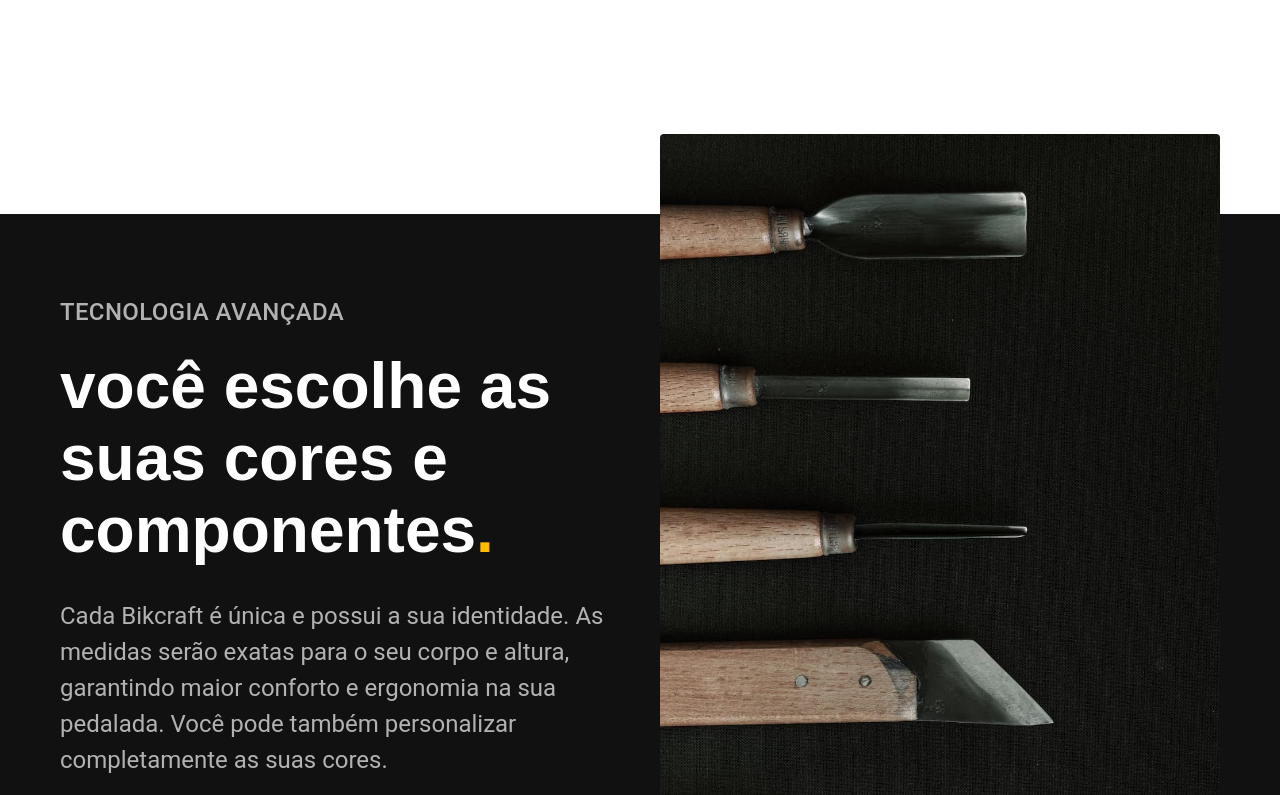
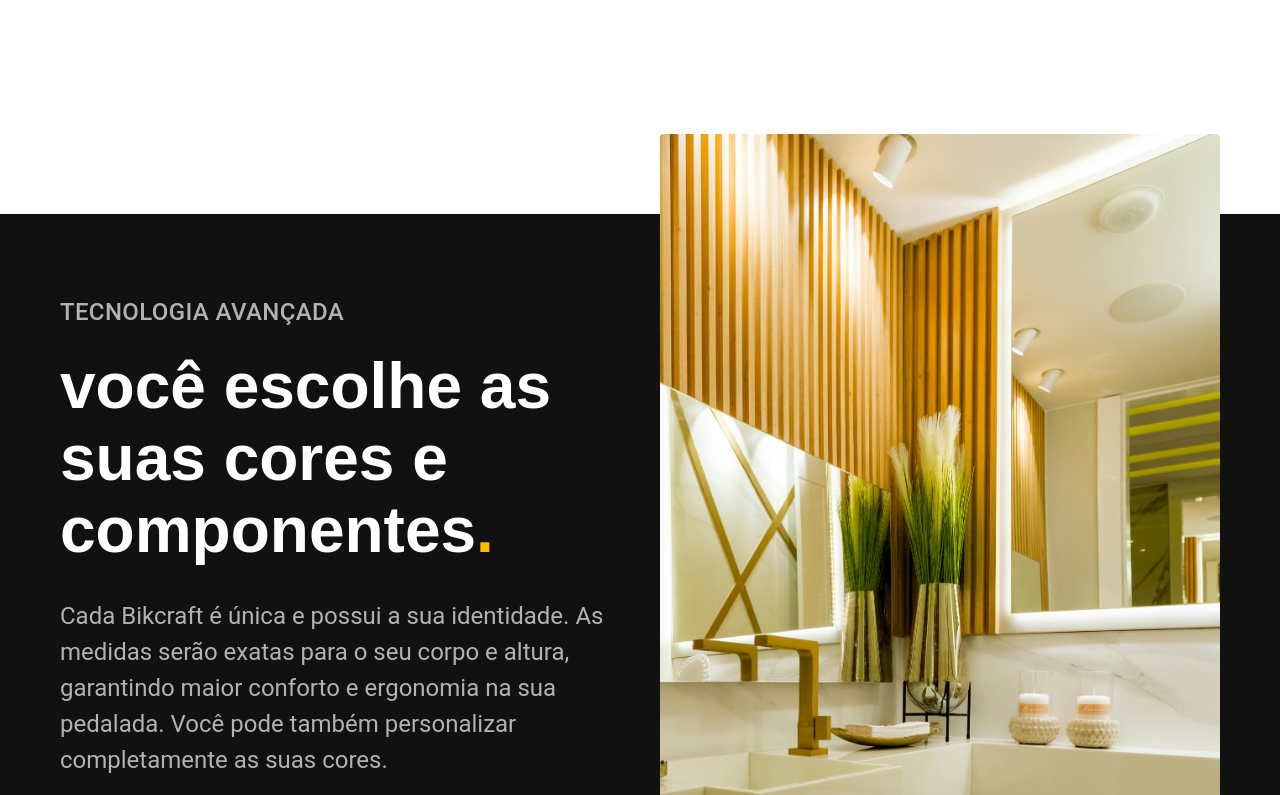
Before and after one commit to iamluhmrt/montvidros, a plain HTML site: page index.html in a window 1280 px wide. Shown: the part 1380-2175 px from the top of the page. Drawn offline with Linux system fonts and the light colour scheme.

Commit message:
chore: image adjustments

```diff
--- a/css/home/tecnologia.css
+++ b/css/home/tecnologia.css
@@ -13,7 +13,7 @@
   width: 100%;
   height: 100%;
   object-fit: cover;
-  object-position: left;
+  object-position: right;
 }
 
 .tecnologia-conteudo {
--- a/index.html
+++ b/index.html
@@ -96,7 +96,7 @@
         </div>
       </div>
       <div class="tecnologia-imagem">
-        <img src="./img/fotos/tecnologia.jpg" width="1200" height="1920" alt="">
+        <img src="./img/vidros/home/luxury.jpg" width="1200" height="1920" alt="">
       </div>
     </div>
   </article>
```
Also changed, not shown: img/vidros/home/luxury.jpg (added), 1 other file.
